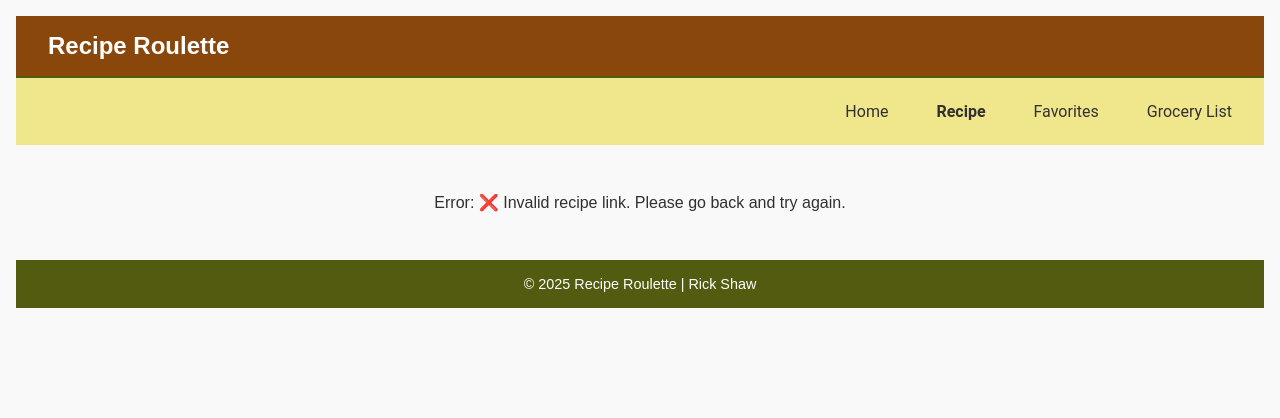
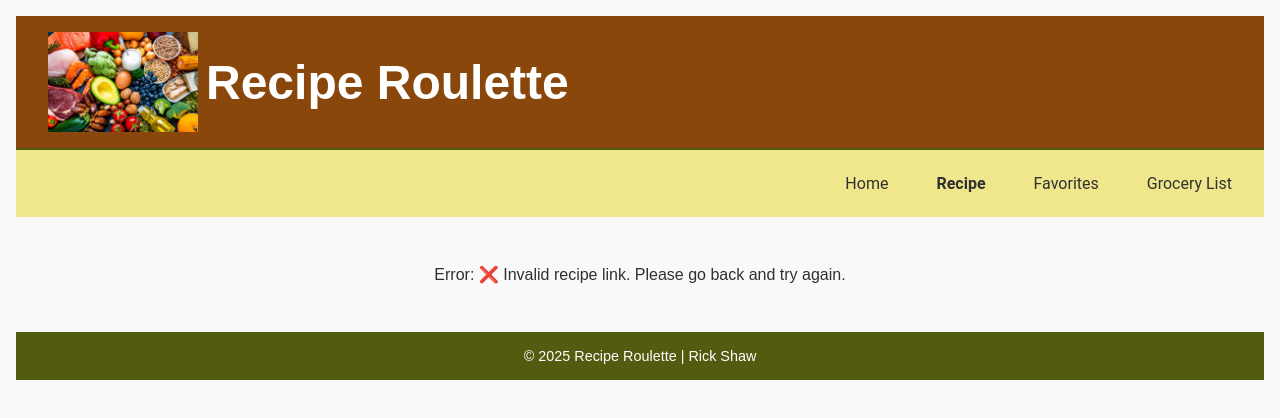
Before and after one commit to rickshaw68/recipe-roulette, a website built with Vite: page recipe.html in a window 1280 px wide. Built offline with nearby package versions, Linux system fonts and the light colour scheme; no server answers.

Commit message:
updated favicon and added logo image

```diff
--- a/recipe.html
+++ b/recipe.html
@@ -10,9 +10,12 @@
   <link rel="icon" href="/favicon.ico" type="image/x-icon" />
 </head>
 <header>
-  <div class="brand">Recipe Roulette</div>
-  <button id="hamburger-menu" aria-label="Toggle Navigation"></button>
-</header>
+    <div class="brand">
+      <img src="/ingredients.jpg" alt="Ingredients Image" class="logo-image" />
+      <span>Recipe Roulette</span>
+    </div>
+    <button id="hamburger-menu" aria-label="Toggle Navigation"></button>
+  </header>
 
 <body>
   <nav id="animateme">
--- a/styles/style.css
+++ b/styles/style.css
@@ -543,6 +543,22 @@ header .brand {
   font-weight: bold;
 }
 
+.brand {
+  display: flex;
+  align-items: center;
+  font-size: 1.5rem;
+  font-weight: bold;
+  gap: 0.5rem;
+}
+
+.logo-image {
+  width: 60px;
+  height: auto;
+  object-fit: contain;
+}
+
+
+
 /* Navigation Menu */
 nav {
   background-color: var(--nav-background-color);
@@ -726,8 +742,14 @@ footer a:hover {
 }
 
   header span {
-      font-size: 2rem;
+      font-size: 3rem;
   }
+
+  .logo-image {
+  width: 150px;
+  height: auto;
+  object-fit: contain;
+}
 
   nav {
     max-height: none;
```
Also changed, not shown: favorites.html (+5 -2 lines), grocery.html (+5 -2 lines), index.html (+5 -1 lines), public/android-chrome-192x192.png (added), public/android-chrome-512x512.png (added), public/apple-touch-icon.png (added), public/favicon-16x16.png (added), public/favicon-32x32.png (added), public/favicon.ico, public/favicon.png (added), public/ingredients.jpg (added).
